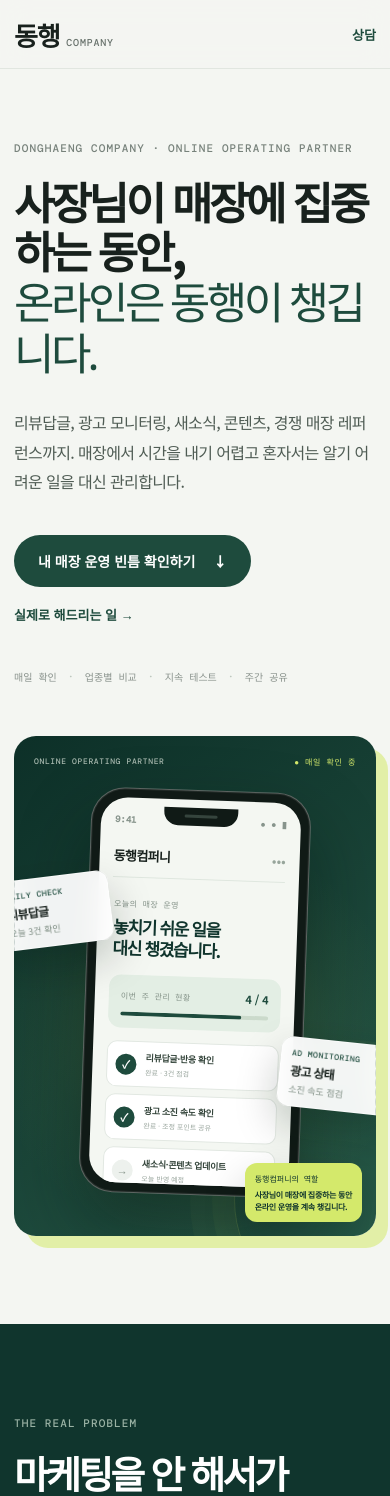
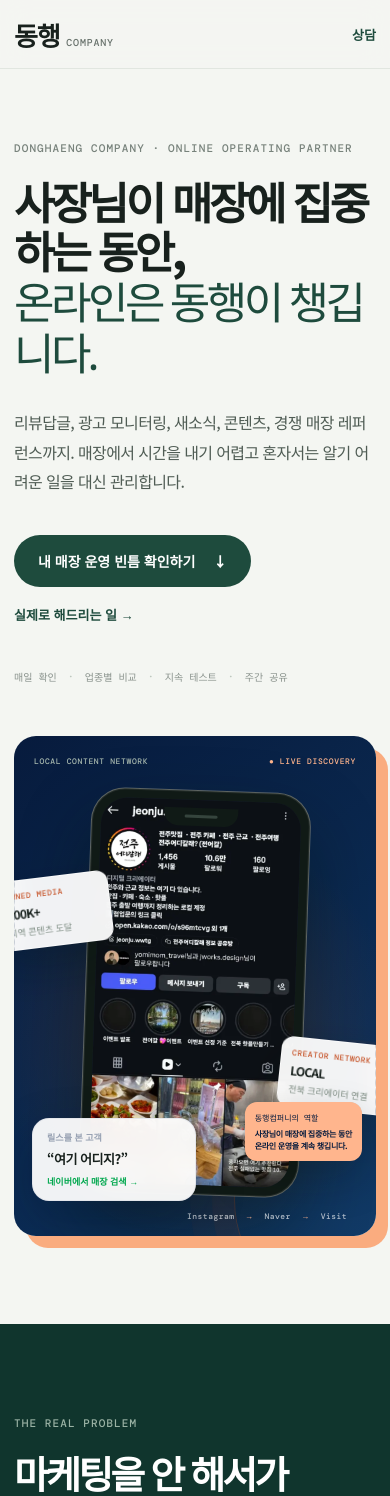
Before and after one commit to sangil92/donghaeng_company, a Next.js app: page / in a window 390 px wide. Shown: the top 1496 px of the page. Built offline with nearby package versions, Linux system fonts and the light colour scheme.

Commit message:
Restore Instagram account phone mockup

```diff
--- a/app/globals.css
+++ b/app/globals.css
@@ -69,16 +69,18 @@ button, a { -webkit-tap-highlight-color: transparent; }
 .visual-caption span { color: var(--lime); font: 500 10px 'DM Mono', monospace; }
 .visual-caption b { font-size: 12px; line-height: 1.55; text-align: right; }
 
-.phone-stage { position: relative; min-height: 610px; display: grid; place-items: center; overflow: hidden; isolation: isolate; padding: 42px 28px 34px; border-radius: 28px; color: white; background: linear-gradient(145deg, #0d3028 0%, #1e4b3d 72%, #285b49 100%); box-shadow: 28px 28px 0 rgba(212,233,107,.55); }
+.phone-stage { position: relative; min-height: 610px; display: grid; place-items: center; overflow: hidden; isolation: isolate; padding: 42px 28px 34px; border-radius: 28px; color: white; background: linear-gradient(145deg, #071b3d 0%, #0c2e57 72%, #123b67 100%); box-shadow: 28px 28px 0 rgba(255,90,0,.48); }
 .phone-stage::before, .phone-stage::after { content: ""; position: absolute; z-index: -1; border-radius: 50%; pointer-events: none; }
-.phone-stage::before { width: 420px; height: 420px; top: 90px; left: 50%; transform: translateX(-50%); background: radial-gradient(circle, rgba(212,233,107,.22), rgba(212,233,107,.04) 48%, transparent 70%); }
-.phone-stage::after { width: 230px; height: 230px; right: -90px; bottom: -80px; border: 1px solid rgba(212,233,107,.22); box-shadow: 0 0 0 22px rgba(212,233,107,.04), 0 0 0 44px rgba(212,233,107,.035); }
+.phone-stage::before { width: 420px; height: 420px; top: 90px; left: 50%; transform: translateX(-50%); background: radial-gradient(circle, rgba(255,90,0,.23), rgba(255,90,0,.05) 48%, transparent 70%); }
+.phone-stage::after { width: 230px; height: 230px; right: -90px; bottom: -80px; border: 1px solid rgba(255,90,0,.26); box-shadow: 0 0 0 22px rgba(255,90,0,.05), 0 0 0 44px rgba(255,90,0,.035); }
 .phone-stage-top { position: absolute; top: 26px; left: 30px; right: 30px; display: flex; align-items: center; justify-content: space-between; color: #a8b9af; font: 500 10px 'DM Mono', monospace; letter-spacing: .08em; }
-.phone-stage-top b { color: var(--lime); font-weight: 500; }
+.phone-stage-top b { color: #ffb58d; font-weight: 500; }
 .phone-shell { position: relative; z-index: 2; width: min(286px, 74%); padding: 9px; border: 1px solid rgba(255,255,255,.32); border-radius: 43px; background: #101a16; box-shadow: 0 34px 70px rgba(4,19,14,.42), inset 0 0 0 1px rgba(255,255,255,.08); transform: rotate(2deg); }
 .phone-speaker { position: absolute; z-index: 3; top: 17px; left: 50%; width: 74px; height: 18px; transform: translateX(-50%); border-radius: 0 0 14px 14px; background: #101a16; }
 .phone-speaker::after { content: ""; position: absolute; top: 7px; left: 50%; width: 33px; height: 3px; transform: translateX(-50%); border-radius: 99px; background: #35443d; }
-.phone-screen { position: relative; overflow: hidden; aspect-ratio: .52; padding: 16px 14px 12px; border-radius: 35px; color: var(--ink); background: #f4f7f2; }
+.phone-screen { position: relative; overflow: hidden; aspect-ratio: .52; padding: 0; border-radius: 35px; color: var(--ink); background: #111827; }
+.phone-screen-instagram { isolation: isolate; }
+.phone-account-image { position: absolute; inset: 0; z-index: 1; width: 100%; height: 100%; object-fit: cover; object-position: top center; }
 .phone-status, .phone-screen-head, .phone-progress > div, .phone-bottom-nav { display: flex; align-items: center; justify-content: space-between; }
 .phone-status { color: #87948c; font: 600 9px 'DM Mono', monospace; }
 .phone-screen-head { margin-top: 20px; padding-bottom: 12px; border-bottom: 1px solid #dfe7df; font-size: 13px; font-weight: 900; letter-spacing: -.05em; }
@@ -106,14 +108,21 @@ button, a { -webkit-tap-highlight-color: transparent; }
 .phone-bottom-nav .active { color: var(--green); font-weight: 900; }
 .phone-float-card, .phone-float-note { position: absolute; z-index: 4; border: 1px solid rgba(255,255,255,.55); background: rgba(255,255,255,.94); box-shadow: 0 18px 42px rgba(4,19,14,.22); backdrop-filter: blur(12px); }
 .phone-float-card { display: grid; gap: 4px; width: 140px; padding: 14px; border-radius: 16px; color: var(--ink); }
-.phone-float-card small { color: var(--green); font: 500 8px 'DM Mono', monospace; letter-spacing: .06em; }
+.phone-float-card small { color: #c65328; font: 500 8px 'DM Mono', monospace; letter-spacing: .06em; }
 .phone-float-card strong { font-size: 14px; letter-spacing: -.06em; }
 .phone-float-card span { color: #7c8b81; font-size: 9px; }
 .phone-float-left { top: 31%; left: 3%; transform: rotate(-7deg); }
 .phone-float-right { right: 3%; bottom: 24%; transform: rotate(6deg); }
-.phone-float-note { right: 7%; bottom: 6%; display: grid; gap: 5px; padding: 12px 14px; border: 0; border-radius: 12px; background: var(--lime); color: var(--green-dark); }
+.phone-float-note { right: 7%; bottom: 10%; display: grid; gap: 5px; padding: 12px 14px; border: 0; border-radius: 12px; background: #ffb58d; color: #071b3d; }
 .phone-float-note span { font: 500 8px 'DM Mono', monospace; }
 .phone-float-note b { font-size: 10px; line-height: 1.4; letter-spacing: -.04em; }
+.phone-discovery-cue { position: absolute; left: 1%; bottom: 10%; z-index: 5; width: 205px; padding: 14px 16px; border: 1px solid rgba(228,231,236,.96); border-radius: 17px; color: var(--ink); background: rgba(255,255,255,.94); box-shadow: 0 18px 50px rgba(3,17,39,.24); backdrop-filter: blur(14px); }
+.phone-discovery-cue small, .phone-discovery-cue strong, .phone-discovery-cue span { display: block; }
+.phone-discovery-cue small { color: #98a2b3; font-size: 9px; font-weight: 800; }
+.phone-discovery-cue strong { margin-top: 5px; color: var(--ink); font-size: 16px; letter-spacing: -.04em; }
+.phone-discovery-cue span { margin-top: 7px; color: #03a84f; font-size: 10px; font-weight: 850; }
+.phone-signal { position: absolute; right: 8%; bottom: 4%; z-index: 3; color: rgba(255,255,255,.68); font: 500 10px 'DM Mono', monospace; letter-spacing: .06em; }
+.phone-signal b { margin: 0 7px; color: #ffb58d; }
 
 .problem-section { padding: 132px 0; color: white; background: var(--green-dark); }
 .section-intro { max-width: 640px; }
@@ -239,7 +248,7 @@ h2 { font-size: clamp(38px, 5vw, 64px); word-break: keep-all; }
   .hero { padding: 72px 0 88px; }
   .hero-grid, .check-grid, .price-grid { grid-template-columns: 1fr; gap: 52px; }
   .hero-visual { box-shadow: 12px 12px 0 rgba(212,233,107,.55); }
-  .phone-stage { min-height: 560px; box-shadow: 12px 12px 0 rgba(212,233,107,.55); }
+  .phone-stage { min-height: 560px; box-shadow: 12px 12px 0 rgba(255,90,0,.48); }
   .split-intro { grid-template-columns: 1fr; gap: 24px; align-items: start; }
   .problem-section .split-intro { grid-template-columns: 1fr; }
   .problem-grid, .proof-grid { grid-template-columns: 1fr; margin-top: 50px; }
@@ -274,8 +283,12 @@ h2 { font-size: clamp(38px, 5vw, 64px); word-break: keep-all; }
   .phone-float-card strong { font-size: 12px; }
   .phone-float-left { left: -18px; top: 28%; }
   .phone-float-right { right: -18px; bottom: 25%; }
-  .phone-float-note { right: 14px; bottom: 14px; padding: 10px; }
+  .phone-float-note { right: 14px; bottom: 15%; padding: 10px; }
   .phone-float-note b { font-size: 8px; }
+  .phone-discovery-cue { left: 5%; bottom: 7%; width: 164px; padding: 12px 14px; }
+  .phone-discovery-cue strong { font-size: 13px; }
+  .phone-discovery-cue span { font-size: 9px; }
+  .phone-signal { right: 8%; bottom: 3%; font-size: 8px; }
   .flow-item { gap: 8px; }
   .flow-item b { font-size: 18px; }
   .flow-item small { display: none; }
--- a/components/PhoneMockup.tsx
+++ b/components/PhoneMockup.tsx
@@ -1,47 +1,42 @@
+import Image from "next/image";
+
 export function PhoneMockup() {
   return (
-    <div className="phone-stage" aria-label="동행컴퍼니의 온라인 운영 현황">
+    <div className="phone-stage" aria-label="전주어디갈래 인스타그램 계정과 동행컴퍼니 콘텐츠 운영 예시">
       <div className="phone-stage-top">
-        <span>ONLINE OPERATING PARTNER</span>
-        <b>● 매일 확인 중</b>
+        <span>LOCAL CONTENT NETWORK</span>
+        <b>● LIVE DISCOVERY</b>
       </div>
 
       <div className="phone-float-card phone-float-left">
-        <small>DAILY CHECK</small>
-        <strong>리뷰답글</strong>
-        <span>오늘 3건 확인</span>
+        <small>OWNED MEDIA</small>
+        <strong>100K+</strong>
+        <span>지역 콘텐츠 도달</span>
       </div>
 
       <div className="phone-float-card phone-float-right">
-        <small>AD MONITORING</small>
-        <strong>광고 상태</strong>
-        <span>소진 속도 점검</span>
+        <small>CREATOR NETWORK</small>
+        <strong>LOCAL</strong>
+        <span>전북 크리에이터 연결</span>
       </div>
 
       <div className="phone-shell">
         <div className="phone-speaker" />
-        <div className="phone-screen">
-          <div className="phone-status"><span>9:41</span><span>● ● ▮</span></div>
-          <div className="phone-screen-head"><span>동행컴퍼니</span><b>•••</b></div>
-          <div className="phone-greeting">
-            <small>오늘의 매장 운영</small>
-            <strong>놓치기 쉬운 일을<br />대신 챙겼습니다.</strong>
-          </div>
-          <div className="phone-progress">
-            <div><span>이번 주 관리 현황</span><strong>4 / 4</strong></div>
-            <i><b /></i>
-          </div>
-          <div className="phone-task-list">
-            <div className="phone-task is-done"><span>✓</span><p><b>리뷰답글·반응 확인</b><small>완료 · 3건 점검</small></p></div>
-            <div className="phone-task is-done"><span>✓</span><p><b>광고 소진 속도 확인</b><small>완료 · 조정 포인트 공유</small></p></div>
-            <div className="phone-task"><span>→</span><p><b>새소식·콘텐츠 업데이트</b><small>오늘 반영 예정</small></p></div>
-          </div>
-          <div className="phone-next-step"><small>NEXT ACTION</small><b>비슷한 매장 레퍼런스와<br />다음 주 문구를 비교합니다.</b></div>
-          <div className="phone-bottom-nav"><span className="active">운영</span><span>리포트</span><span>상담</span></div>
+        <div className="phone-screen phone-screen-instagram">
+          <Image
+            className="phone-account-image"
+            src="/instagram-jeonju-wwtg.webp"
+            alt="전주어디갈래 인스타그램 계정 화면"
+            fill
+            priority
+            sizes="(max-width: 640px) 220px, 286px"
+          />
         </div>
       </div>
 
       <div className="phone-float-note"><span>동행컴퍼니의 역할</span><b>사장님이 매장에 집중하는 동안<br />온라인 운영을 계속 챙깁니다.</b></div>
+      <div className="phone-discovery-cue"><small>릴스를 본 고객</small><strong>“여기 어디지?”</strong><span>네이버에서 매장 검색 →</span></div>
+      <div className="phone-signal">Instagram <b>→</b> Naver <b>→</b> Visit</div>
     </div>
   );
 }
```
